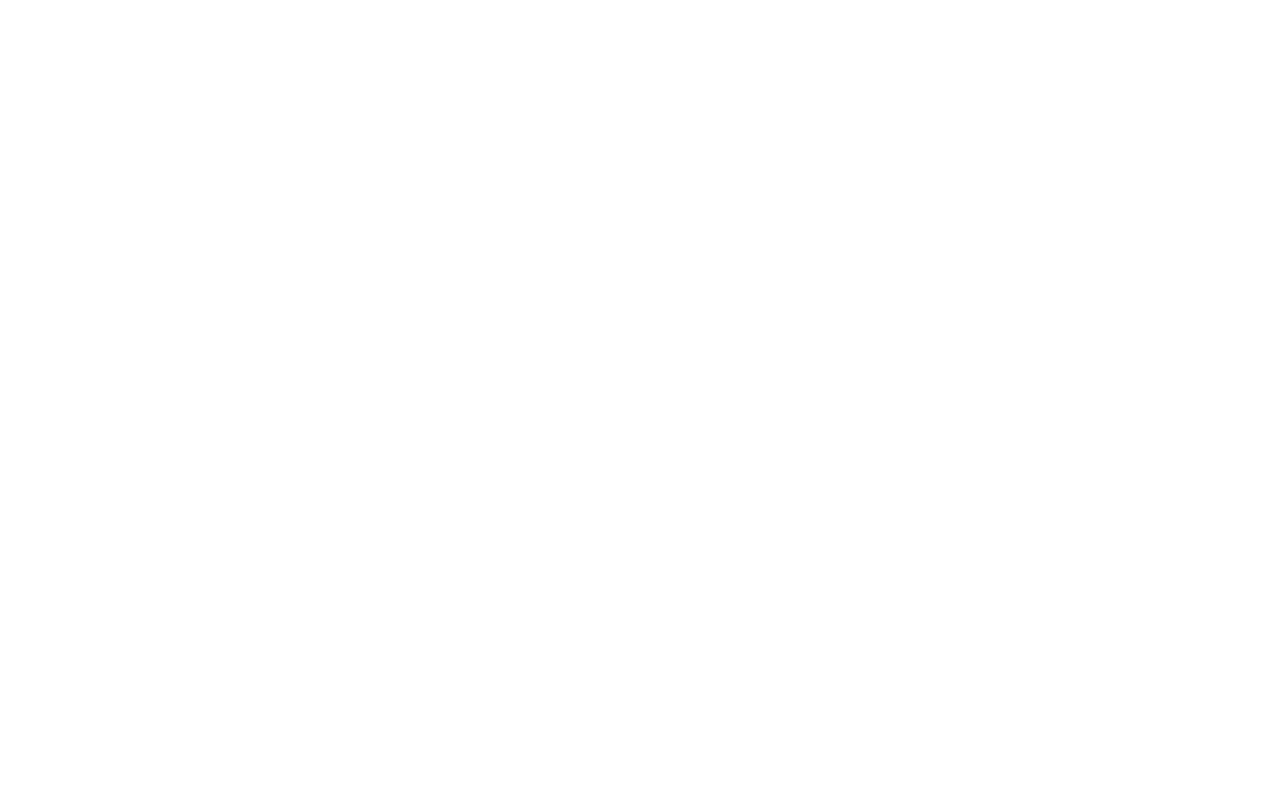
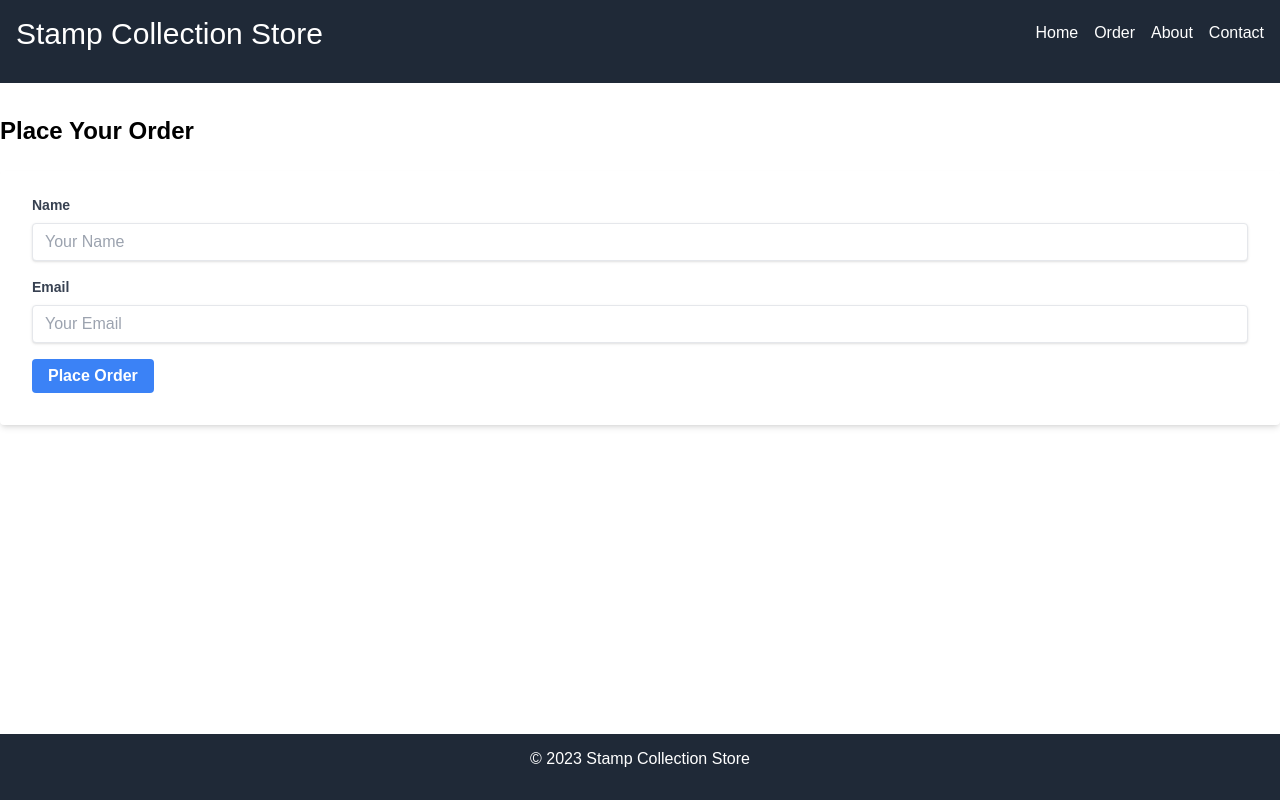
Before and after one commit to StampMarket/StampMarket-frontend, a Vue app: page /order in a window 1280 px wide. Before the commit this address had no page. Built offline with nearby package versions, Linux system fonts and the light colour scheme.

Commit message:
[feat] add pages & update router.js

```diff
--- /dev/null
+++ b/src/components/Footer.vue
@@ -0,0 +1,13 @@
+<script setup>
+
+</script>
+
+<template>
+  <footer class="w-full bg-gray-800 text-white text-center py-4">
+    <p>&copy; 2023 Stamp Collection Store</p>
+  </footer>
+</template>
+
+<style scoped>
+
+</style>
--- /dev/null
+++ b/src/components/Header.vue
@@ -0,0 +1,36 @@
+<script setup>
+import {ref} from "vue";
+import {useRouter} from "vue-router";
+
+const router = useRouter();
+
+
+const siteTitle = ref('Stamp Collection Store');
+const navLinks = ref([
+  {text: 'Home',
+    onClick: () => router.push('/')
+  },
+  {text: 'Order'},
+  {text: 'About'},
+  {text: 'Contact'}
+]);
+</script>
+
+<template>
+  <header class="sticky top-0 w-full bg-gray-800 text-white p-4 z-50">
+    <div class="container flex justify-between items-center">
+      <h1 class="text-3xl align-middle">{{ siteTitle }}</h1>
+      <nav>
+        <ul class="flex space-x-4">
+          <li v-for="link in navLinks" :key="link.text">
+            <a href="#" class="hover:text-gray-300" @click="router.push(link.text)">{{ link.text }}</a>
+          </li>
+        </ul>
+      </nav>
+    </div>
+  </header>
+</template>
+
+<style scoped>
+
+</style>
--- /dev/null
+++ b/src/layout/Layout.vue
@@ -0,0 +1,17 @@
+<script setup>
+import Header from "../components/Header.vue";
+import Footer from "../components/Footer.vue";
+</script>
+
+<template class="relative">
+  <div class="flex flex-col min-h-screen">
+    <Header/>
+    <router-view class="flex-grow"/>
+    <Footer/>
+  </div>
+
+</template>
+
+<style scoped>
+
+</style>
--- a/src/router/router.js
+++ b/src/router/router.js
@@ -5,7 +5,31 @@
     routes: [
         {
             path: '/',
-            component: () => import('../views/Landing.vue')
+            component: () => import('../layout/Layout.vue'),
+            children: [
+                {
+                    path: '',
+                    name: 'Home',
+                    component: () => import('../views/Landing.vue'),
+                    meta: {
+                        title: 'Landing'
+                    }
+                },
+                {
+                    path: '/order',
+                    name: 'Order',
+                    component: () => import('../views/Order.vue'),
+                    meta: {
+                        title: 'Order',
+                        requiresAuth: true
+
+                    }
+                }
+            ]
+        },
+        {
+            path: '/Home',
+            redirect: '/'
         }
 
     ]
--- /dev/null
+++ b/src/utils/request.js
@@ -0,0 +1,79 @@
+// axios
+
+import axios from 'axios'
+import { Message } from 'element-ui'
+import store from '@/store'
+import { getToken } from '@/utils/auth'
+
+// 创建axios实例
+const service = axios.create({
+  // baseURL: 'http://
+    baseURL: process.env.VUE_APP_BASE_API, // url = base url + request url
+    // withCredentials: true, // send cookies when cross-domain requests
+    timeout: 60000 // request timeout
+})
+
+// request拦截器
+service.interceptors.request.use(
+    config => {
+        // do something before request is sent
+        if (store.getters.token) {
+        // let each request carry token
+        // ['X-Token'] is a custom headers key
+        // please modify it according to the actual situation
+            config.headers['X-Token'] = getToken()
+        }
+        return config
+    },
+    error => {
+    // do something with request error
+    // console.log(error) // for debug
+        return Promise.reject(error)
+    }
+)
+
+// response 拦截器
+service.interceptors.response.use(
+    response => {
+    // console.log(response)
+    // const res = response.data
+        const res = response
+        // if the custom code is not 20000, it is judged as an error.
+        if (res.code !== 200) {
+            Message({
+                message: res.message || 'Error',
+                type: 'error',
+                duration: 5 * 1000
+            })
+
+        // 50008: Illegal token; 50012: Other clients logged in; 50014: Token expired;
+            if (res.code === 50008 || res.code === 50012 || res.code === 50014) {
+            // to re-login
+                MessageBox.confirm('You have been logged out, you can cancel to stay on this page, or log in again', 'Confirm logout', {
+                    confirmButtonText: 'Re-Login',
+                    cancelButtonText: 'Cancel',
+                    type: 'warning'
+                }).then(() => {
+                    store.dispatch('user/resetToken').then(() => {
+                        location.reload()
+                    })
+                })
+            }
+            return Promise.reject(new Error(res.message || 'Error'))
+        } else {
+            return res
+        }
+    },
+    error => {
+    // console.log('err' + error) // for debug
+        Message({
+            message: error.message,
+            type: 'error',
+            duration: 5 * 1000
+        })
+
+        return Promise.reject(error)
+    }
+)
+
+export default service
--- a/src/views/Landing.vue
+++ b/src/views/Landing.vue
@@ -3,13 +3,7 @@
 import {NCarousel, NCarouselItem, NDivider} from 'naive-ui';
 
 const currentSlide = ref(0);
-const siteTitle = ref('Stamp Collection Store');
-const navLinks = ref([
-  {text: 'Home'},
-  {text: 'Categories'},
-  {text: 'About'},
-  {text: 'Contact'}
-]);
+
 const topSellingStamps = ref([
   {
     name: 'Vintage Stamp',
@@ -74,18 +68,6 @@
 </script>
 
 <template>
-  <header class="sticky top-0 w-full bg-gray-800 text-white p-4 z-50">
-    <div class="container flex justify-between items-center">
-      <h1 class="text-3xl align-middle">{{ siteTitle }}</h1>
-      <nav>
-        <ul class="flex space-x-4">
-          <li v-for="link in navLinks" :key="link.text">
-            <a href="#" class="hover:text-gray-300">{{ link.text }}</a>
-          </li>
-        </ul>
-      </nav>
-    </div>
-  </header>
   <main class="px-4">
     <section class="py-8">
       <div class="container mx-auto bg-opacity-80 bg-white p-6 stamp-border">
@@ -189,9 +171,6 @@
       </div>
     </section>
   </main>
-  <footer class="bottom-0 w-full bg-gray-800 text-white text-center py-4">
-    <p>&copy; 2023 Stamp Collection Store</p>
-  </footer>
 </template>
 
 <style scoped>
--- /dev/null
+++ b/src/views/Order.vue
@@ -0,0 +1,35 @@
+<script setup>
+
+</script>
+
+<template>
+  <main class="py-8">
+    <div class="container mx-auto">
+      <h2 class="text-2xl font-bold mb-6">Place Your Order</h2>
+      <form @submit.prevent="placeOrder" class="bg-white shadow-md rounded px-8 pt-6 pb-8 mb-4">
+        <div class="mb-4">
+          <label class="block text-gray-700 text-sm font-bold mb-2" for="name">
+            Name
+          </label>
+          <input class="shadow appearance-none border rounded w-full py-2 px-3 text-gray-700 leading-tight focus:outline-none focus:shadow-outline" id="name" type="text" placeholder="Your Name">
+        </div>
+        <div class="mb-4">
+          <label class="block text-gray-700 text-sm font-bold mb-2" for="email">
+            Email
+          </label>
+          <input class="shadow appearance-none border rounded w-full py-2 px-3 text-gray-700 leading-tight focus:outline-none focus:shadow-outline" id="email" type="email" placeholder="Your Email">
+        </div>
+        <!-- More fields like address, quantity, etc. -->
+        <div class="flex items-center justify-between">
+          <button class="bg-blue-500 hover:bg-blue-700 text-white font-bold py-2 px-4 rounded focus:outline-none focus:shadow-outline" type="submit">
+            Place Order
+          </button>
+        </div>
+      </form>
+    </div>
+  </main>
+</template>
+
+<style scoped>
+
+</style>
```
